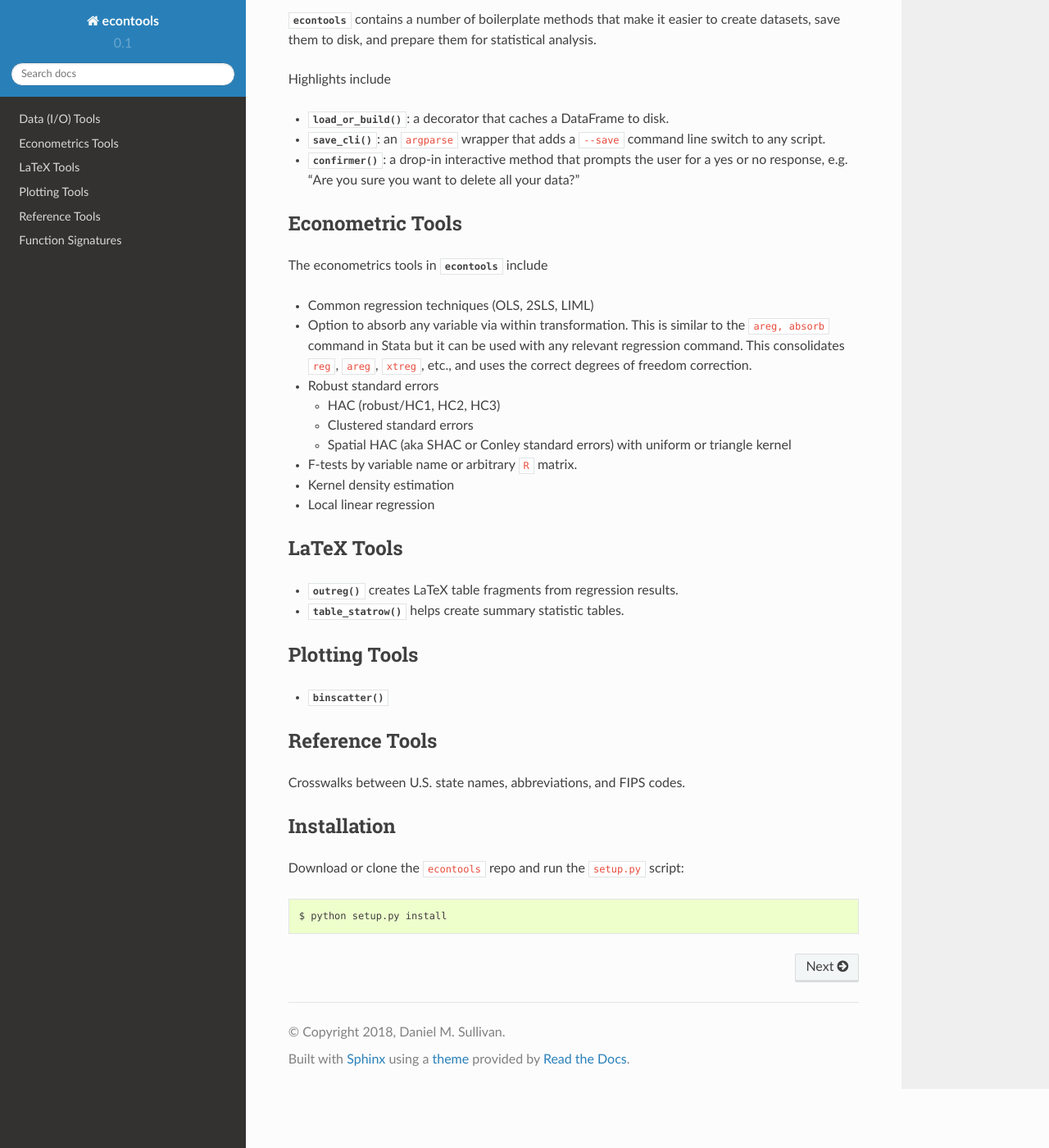
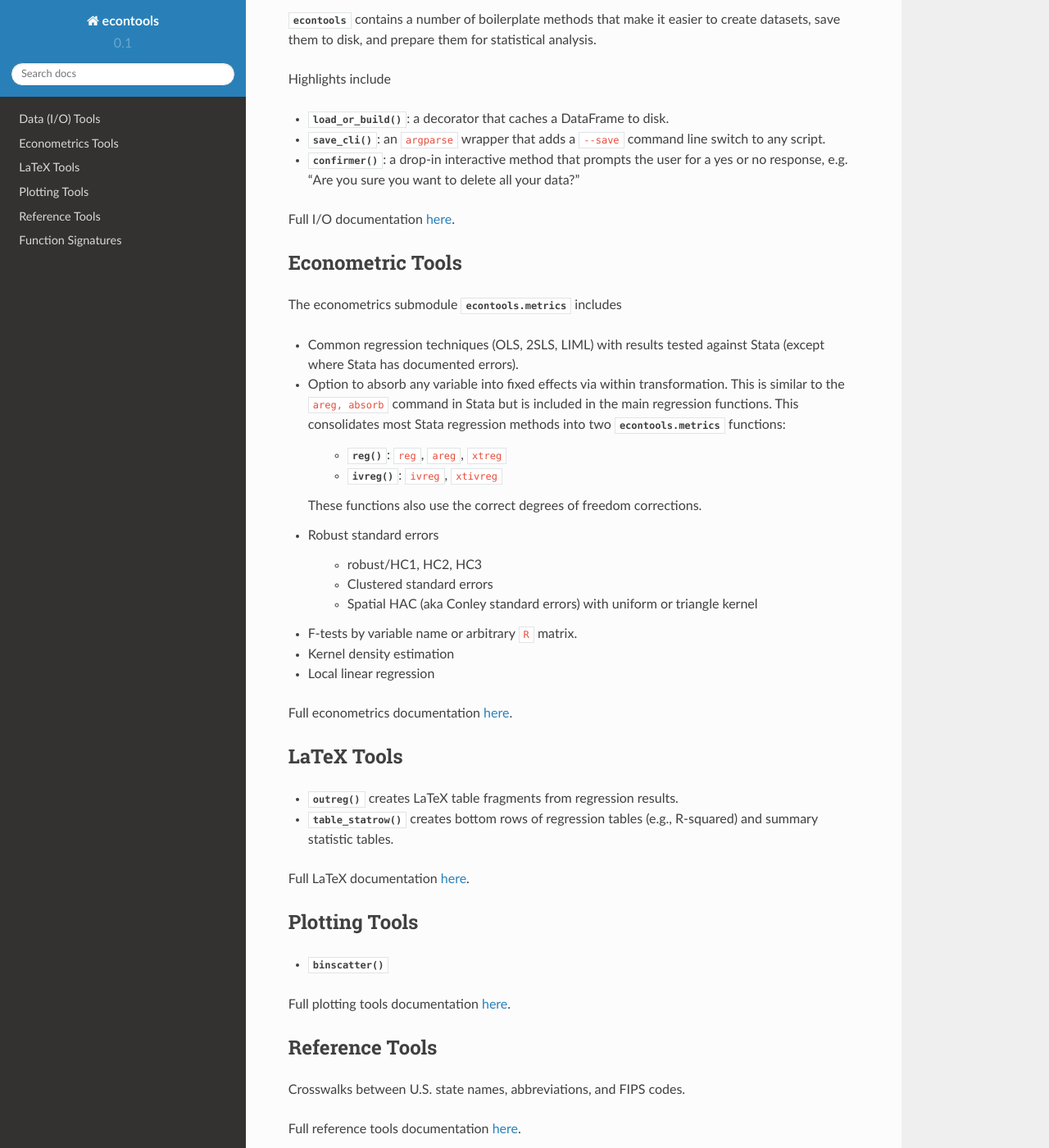
Before and after one commit to dmsul/econtools, a Sphinx documentation site: the page built from doc/source/index.rst, in a window 1280 px wide and 1400 px high, scrolled down 445 px. Shown: the whole window at 82% size. Built offline with Sphinx 7.4.7 and the Read the Docs theme 2.0.0, drawn with Linux system fonts in a browser that asks for light colours; some of the changed text lies outside the part shown.

Commit message:
Whole bunch of doc stuff

```diff
--- a/doc/source/index.rst
+++ b/doc/source/index.rst
@@ -22,8 +22,8 @@
 
 .. contents:: :local:
 
-Input/Output
-------------
+Data (I/O) Tools
+----------------
 
 :mod:`econtools` contains a number of boilerplate methods that make it easier to
 create datasets, save them to disk, and prepare them for statistical analysis.
@@ -37,34 +37,45 @@
   user for a yes or no response, e.g. "Are you sure you want to delete all your
   data?"
 
+Full I/O documentation :ref:`here <io>`.
+
 Econometric Tools
 -----------------
 
-The econometrics tools in :mod:`econtools` include
+The econometrics submodule :mod:`econtools.metrics` includes
 
-* Common regression techniques (OLS, 2SLS, LIML)
-* Option to absorb any variable via within transformation. This is similar to
-  the ``areg, absorb`` command in Stata but it can be used with any relevant
-  regression command. This consolidates ``reg``, ``areg``, ``xtreg``, etc., and
-  uses the correct degrees of freedom correction.
+* Common regression techniques (OLS, 2SLS, LIML) with results tested against
+  Stata (except where Stata has documented errors).
+* Option to absorb any variable into fixed effects via within transformation.
+  This is similar to the ``areg, absorb`` command in Stata but is included in
+  the main regression functions. This consolidates most Stata regression
+  methods into two :mod:`econtools.metrics` functions:
+
+    * :py:func:`~econtools.metrics.reg`: ``reg``, ``areg``, ``xtreg``
+    * :py:func:`~econtools.metrics.ivreg`: ``ivreg``, ``xtivreg``
+
+  These functions also use the correct degrees of freedom corrections.
 * Robust standard errors
 
-  * HAC (robust/HC1, HC2, HC3)
-  * Clustered standard errors
-  * Spatial HAC (aka SHAC or Conley standard errors) with uniform or triangle
-    kernel
+    * robust/HC1, HC2, HC3
+    * Clustered standard errors
+    * Spatial HAC (aka Conley standard errors) with uniform or triangle kernel
 
 * F-tests by variable name or arbitrary ``R`` matrix.
 * Kernel density estimation
 * Local linear regression
 
+Full econometrics documentation :ref:`here <metrics>`.
 
 LaTeX Tools
 -----------
 
 * :py:func:`~econtools.outreg` creates LaTeX table fragments from
   regression results.
-* :py:func:`~econtools.table_statrow` helps create summary statistic tables.
+* :py:func:`~econtools.table_statrow` creates bottom rows of regression tables
+  (e.g., R-squared) and summary statistic tables.
+
+Full LaTeX documentation :ref:`here <tolatex>`.
 
 
 Plotting Tools
@@ -72,11 +83,15 @@
 
 * :py:func:`~econtools.binscatter`
 
+Full plotting tools documentation :ref:`here <plot>`.
+
 
 Reference Tools
 ---------------
 
 Crosswalks between U.S. state names, abbreviations, and FIPS codes.
+
+Full reference tools documentation :ref:`here <reference>`.
 
 
 Installation
--- a/doc/source/io.rst
+++ b/doc/source/io.rst
@@ -62,6 +62,7 @@
 
     from econtools import load_or_build
 
+    @load_or_build('reg_data.pkl')
     def prep_data():
         df = pd.read_csv('my_data.csv')
         df['wage_sq'] = df['wage'] ** 2
--- a/doc/source/metrics_advanced.rst
+++ b/doc/source/metrics_advanced.rst
@@ -1,7 +1,7 @@
 
 .. currentmodule: econtools
 
-.. _metricsadv:
+.. _metrics:
 
 ****************************
 Econometrics Tools
```
Also changed, not shown: README.md (+1 -60 lines), doc/source/to_latex.rst (+73 -0 lines), doc/source/main_tex.png (added), 5 other files.
